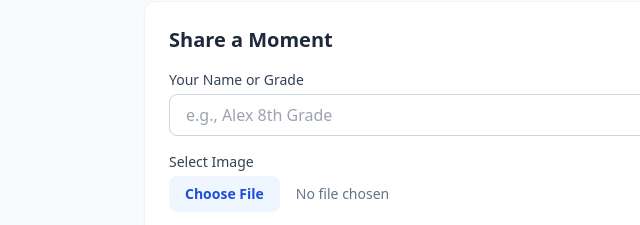
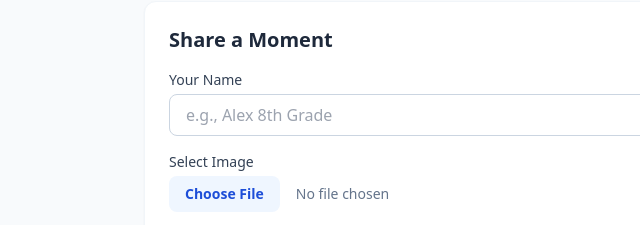
Before and after one commit to LGamer20151/Mill-Creeks-Middle-Schools-best-moments, a plain HTML site: page index.html in a window 1280 px wide. Shown: the part 147-372 px from the top of the page, 0-640 px from the left. Drawn offline with nearby package versions, Linux system fonts and the light colour scheme.

Commit message:
Update index.html

```diff
--- a/index.html
+++ b/index.html
@@ -19,7 +19,7 @@
             <h2 class="text-xl font-semibold text-slate-800 mb-4">Share a Moment</h2>
             <form id="uploadForm" class="space-y-4">
                 <div>
-                    <label class="block text-sm font-medium text-slate-700 mb-1">Your Name or Grade</label>
+                    <label class="block text-sm font-medium text-slate-700 mb-1">Your Name</label>
                     <input type="text" id="uploaderName" required class="w-full px-4 py-2 border border-slate-300 rounded-lg focus:ring-2 focus:ring-blue-500 focus:outline-none" placeholder="e.g., Alex 8th Grade">
                 </div>
                 <div>
```
